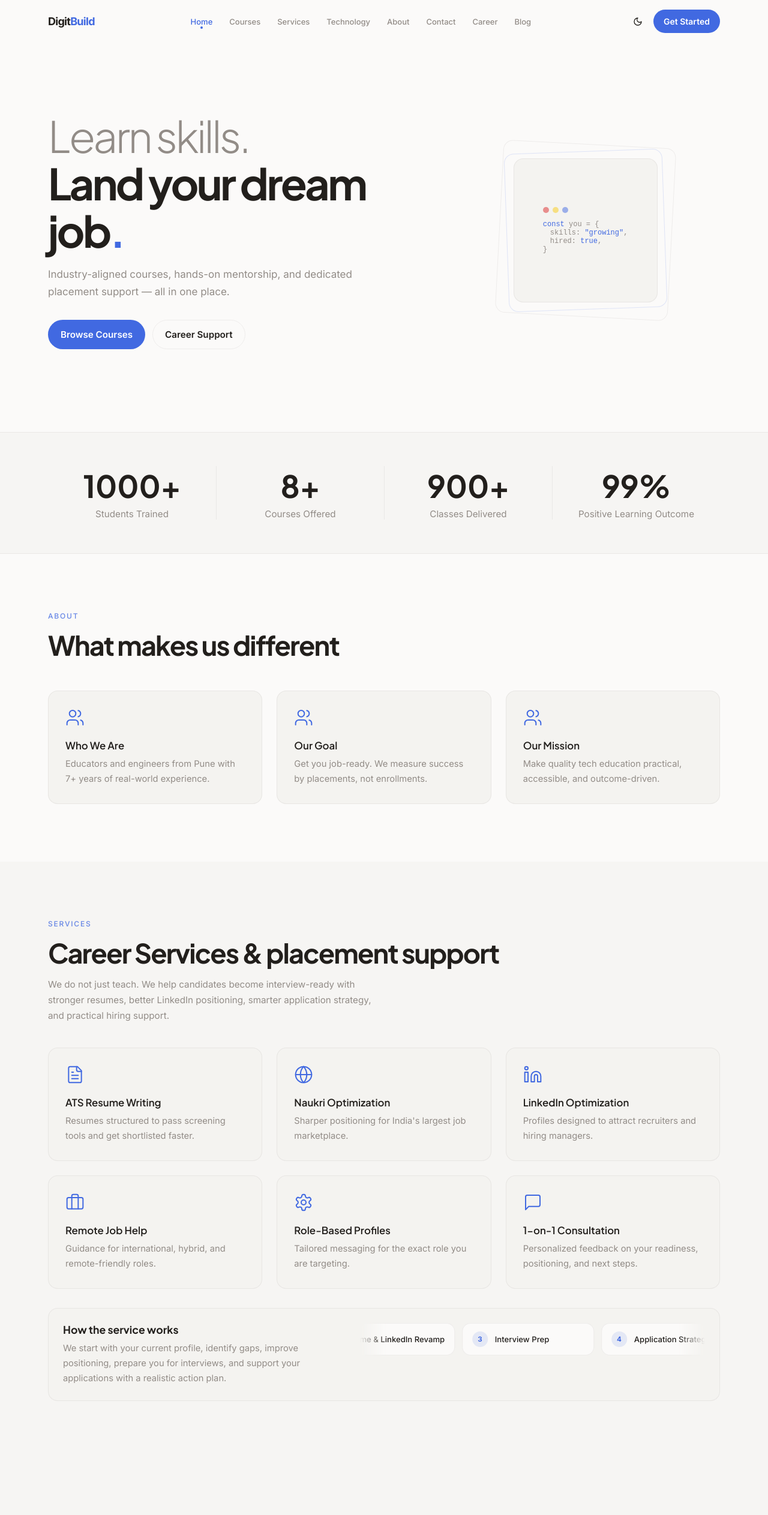
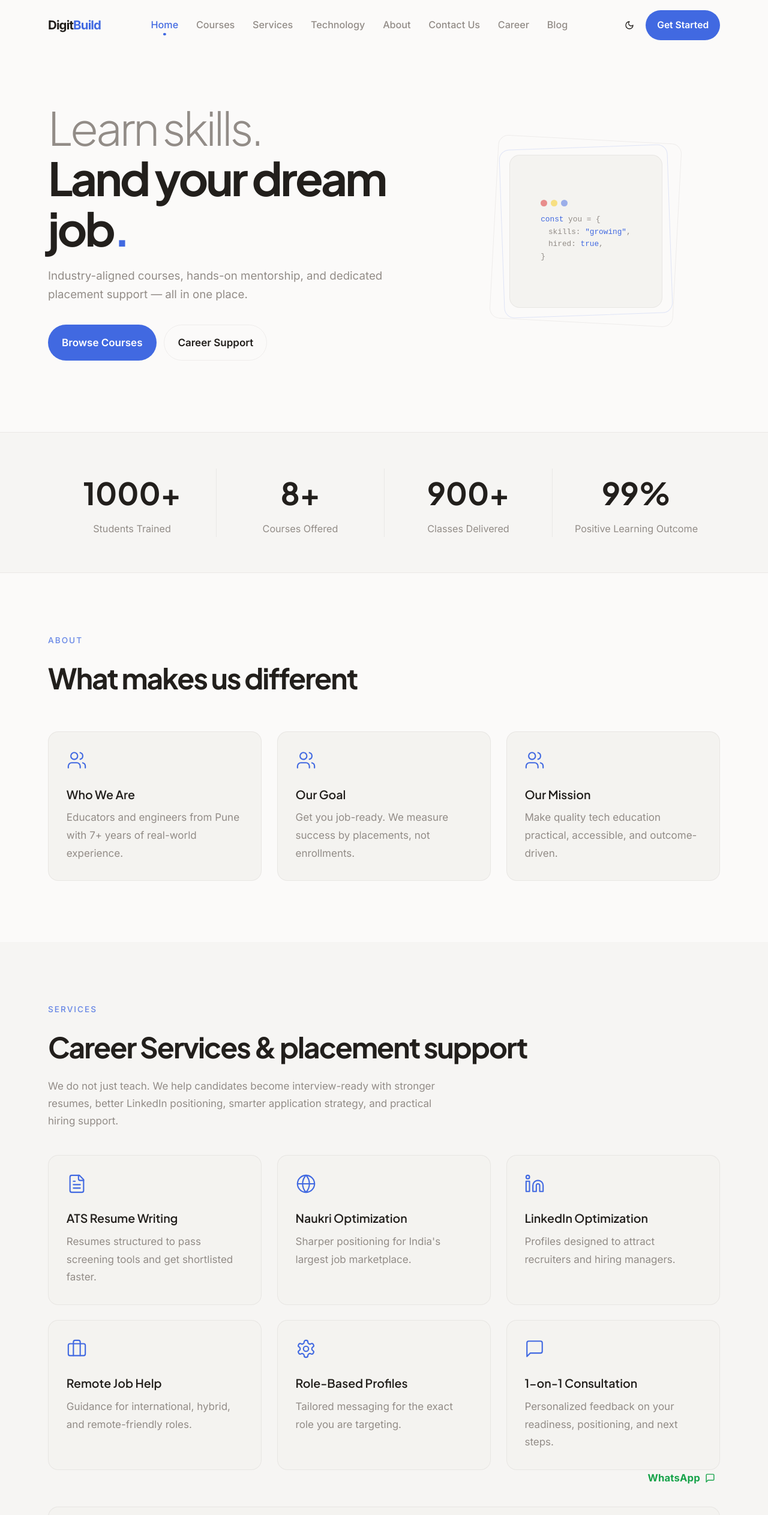
Before and after one commit to mosaicgenai-wq/digitBuild, a React (Vite) app in the folder apps/web/: page / in a window 1280 px wide. Shown: the top 2525 px of the page at 60% size. Built offline with nearby package versions, Linux system fonts and the light colour scheme.

Commit message:
service functionlity and font chnanged

```diff
--- a/apps/web/src/App.tsx
+++ b/apps/web/src/App.tsx
@@ -1,6 +1,6 @@
 import { AnimatePresence } from 'framer-motion';
-import { lazy, Suspense } from 'react';
-import { Navigate, Route, Routes } from 'react-router-dom';
+import { lazy, Suspense, useEffect } from 'react';
+import { Navigate, Route, Routes, useLocation } from 'react-router-dom';
 import { Footer } from './components/layout/Footer';
 import { Navbar } from './components/layout/Navbar';
 import { ToastProvider } from './components/toast/ToastProvider';
@@ -14,10 +14,43 @@ const AboutPage = lazy(() => import('./pages/AboutPage'));
 const ContactPage = lazy(() => import('./pages/ContactPage'));
 const BlogPage = lazy(() => import('./pages/BlogPage'));
 
+function ScrollManager() {
+  const location = useLocation();
+
+  useEffect(() => {
+    if (!location.hash) {
+      window.scrollTo({ top: 0, behavior: 'smooth' });
+      return;
+    }
+
+    const id = location.hash.slice(1);
+    let attempts = 0;
+
+    const scrollToSection = () => {
+      const element = document.getElementById(id);
+
+      if (element) {
+        element.scrollIntoView({ behavior: 'smooth', block: 'start' });
+        return;
+      }
+
+      attempts += 1;
+      if (attempts < 12) {
+        window.setTimeout(scrollToSection, 120);
+      }
+    };
+
+    scrollToSection();
+  }, [location.pathname, location.hash]);
+
+  return null;
+}
+
 export function App() {
   return (
     <ToastProvider>
       <div className="app-shell">
+        <ScrollManager />
         <Navbar />
         <Suspense fallback={<div className="page-skeleton" />}>
           <AnimatePresence mode="wait">
--- a/apps/web/src/components/layout/Footer.tsx
+++ b/apps/web/src/components/layout/Footer.tsx
@@ -5,11 +5,15 @@ const footerLinks = {
     { label: 'About', to: '/about' },
     { label: 'Career', to: '/career' },
     { label: 'Blog', to: '/blog' },
-    { label: 'Contact', to: '/contact' },
+    { label: 'Contact Us', to: '/contact' },
   ],
   Learn: [
     { label: 'All Courses', to: '/courses' },
-    { label: 'Tech Solutions', to: '/technology-services' },
+    { label: 'Placement Support', to: '/#career-support' },
+  ],
+  Services: [
+    { label: 'Career Services', to: '/#career-support' },
+    { label: 'Technology Services', to: '/technology-services' },
   ],
 };
 
@@ -20,7 +24,7 @@ export function Footer() {
         <div className="footer-grid">
           <div>
             <NavLink to="/" className="brand footer-brand">
-              digit<span>build</span>
+              Digit<span>Build</span>
             </NavLink>
             <p className="footer-copy">Career-focused tech education &amp; IT solutions from Pune, India.</p>
           </div>
@@ -42,7 +46,7 @@ export function Footer() {
         </div>
 
         <div className="footer-bottom">
-          <p>© 2026 DigitBuild. All rights reserved.</p>
+          <p>{String.fromCharCode(169)} 2026 DigitBuild. All rights reserved.</p>
         </div>
       </div>
     </footer>
--- a/apps/web/src/components/layout/Navbar.tsx
+++ b/apps/web/src/components/layout/Navbar.tsx
@@ -7,10 +7,10 @@ import { ButtonLink } from '../ui/Button';
 const links = [
   { label: 'Home', to: '/' },
   { label: 'Courses', to: '/courses' },
-  { label: 'Services', to: '/technology-services' },
+  { label: 'Services', to: '/#career-support' },
   { label: 'Technology', to: '/technology-services' },
   { label: 'About', to: '/about' },
-  { label: 'Contact', to: '/contact' },
+  { label: 'Contact Us', to: '/contact' },
   { label: 'Career', to: '/career' },
   { label: 'Blog', to: '/blog' },
 ];
@@ -52,7 +52,9 @@ export function Navbar() {
 
           <div className="nav-links desktop-only">
             {links.map((link) => {
-              const active = location.pathname === link.to;
+              const active = link.to.includes('#')
+                ? location.pathname === '/' && location.hash === '#career-support'
+                : location.pathname === link.to;
 
               return (
                 <NavLink key={link.to} to={link.to} className={`nav-link ${active ? 'is-active' : ''}`}>
@@ -69,7 +71,7 @@ export function Navbar() {
             </button>
 
             <div className="desktop-only">
-              <ButtonLink to="/courses" size="sm">
+              <ButtonLink to="/contact" size="sm">
                 Get Started
               </ButtonLink>
             </div>
@@ -94,7 +96,7 @@ export function Navbar() {
                 {link.label}
               </NavLink>
             ))}
-            <ButtonLink to="/courses" size="lg">
+            <ButtonLink to="/contact" size="lg">
               Get Started
             </ButtonLink>
           </motion.div>
--- a/apps/web/src/pages/ContactPage.tsx
+++ b/apps/web/src/pages/ContactPage.tsx
@@ -48,7 +48,7 @@ export default function ContactPage() {
       <section className="section-padding">
         <div className="container-custom">
           <Reveal>
-            <SectionEyebrow>Contact</SectionEyebrow>
+            <SectionEyebrow>Contact Us</SectionEyebrow>
             <h1 className="page-hero-title mb-12">
               Let's <span className="page-hero-muted">talk</span>
             </h1>
--- a/apps/web/src/pages/HomePage.tsx
+++ b/apps/web/src/pages/HomePage.tsx
@@ -20,7 +20,7 @@ const aboutCards = [
 ];
 
 const services = [
-  { icon: GraduationCap, title: 'Career Support', desc: 'Resume, profile, interview, and hiring guidance', to: '#career-support' },
+  { icon: GraduationCap, title: 'Career Support', desc: 'Resume, profile, interview, and hiring guidance', to: '/#career-support' },
   { icon: GraduationCap, title: 'Courses', desc: '8 industry-aligned programs', to: '/courses' },
   { icon: Laptop, title: 'Tech Solutions', desc: 'Web, mobile, AI development', to: '/technology-services' },
 ];
@@ -41,6 +41,7 @@ const supportProcess = [
   'Application Strategy',
   'Ongoing Support',
 ];
+const whatsappNumber = '+917385490573';
 
 const reasons = [
   { icon: BookOpen, title: 'Real Curriculum', desc: 'Built by working engineers, not textbook authors.' },
@@ -143,6 +144,10 @@ export default function HomePage() {
     return 'translateX(var(--testimonial-base-offset))';
   };
 
+  const careerSupportWhatsappLink = `https://wa.me/${whatsappNumber}?text=${encodeURIComponent(
+    'Hi DigitBuild, I want to know more about your Career Services & placement support.',
+  )}`;
+
   return (
     <main>
       <section className="hero-section">
@@ -165,7 +170,7 @@ export default function HomePage() {
             <Reveal delay={0.2}>
               <div className="hero-actions">
                 <ButtonLink to="/courses">Browse Courses</ButtonLink>
-                <ButtonLink to="#career-support" variant="pill-outline">
+                <ButtonLink to="/#career-support" variant="pill-outline">
                   Career Support
                 </ButtonLink>
               </div>
@@ -233,7 +238,7 @@ export default function HomePage() {
         </div>
       </section>
 
-      <section id="career-support" className="section-padding surface-section">
+      <section id="career-support" className="section-padding surface-section section-anchor">
         <div className="container-custom">
           <Reveal>
             <SectionEyebrow>Services</SectionEyebrow>
@@ -256,6 +261,12 @@ export default function HomePage() {
           </div>
 
           <Reveal delay={0.18}>
+            <div className="support-strip-action support-strip-action-top">
+              <a href={careerSupportWhatsappLink} target="_blank" rel="noreferrer" className="whatsapp-inline-link">
+                <span>WhatsApp</span>
+                <MessageSquare className="inline-link-icon" />
+              </a>
+            </div>
             <div className="support-strip">
               <div>
                 <h3 className="support-strip-title">How the service works</h3>
@@ -287,13 +298,13 @@ export default function HomePage() {
           <div className="card-grid card-grid-3">
             {services.map((service, index) => (
               <Reveal key={service.title} delay={index * 0.06}>
-                <a href={service.to} className="service-card-link">
+                <Link to={service.to} className="service-card-link">
                   <div className="info-card">
                     <service.icon className="info-icon" strokeWidth={1.5} />
                     <h3>{service.title}</h3>
                     <p>{service.desc}</p>
                   </div>
-                </a>
+                </Link>
               </Reveal>
             ))}
           </div>
--- a/apps/web/src/styles/global.css
+++ b/apps/web/src/styles/global.css
@@ -25,18 +25,21 @@
 }
 
 * { box-sizing: border-box; }
-html { scroll-behavior: smooth; }
+html { scroll-behavior: smooth; font-size: 17px; }
 body {
   margin: 0;
   background: hsl(var(--background));
   color: hsl(var(--foreground));
   font-family: 'Inter', sans-serif;
+  font-size: 1rem;
+  line-height: 1.6;
   -webkit-font-smoothing: antialiased;
   -moz-osx-font-smoothing: grayscale;
 }
-a { color: inherit; text-decoration: none; }
+a { color: inherit; text-decoration: none; cursor: pointer; }
 button, input, textarea, select { font: inherit; }
-button { cursor: pointer; }
+button, select, option, [role="button"], .btn, .nav-link, .footer-link, .inline-link, .back-link, .service-card-link, .whatsapp-link { cursor: pointer; }
+input, textarea { cursor: text; }
 h1, h2, h3, h4, h5, h6 { margin: 0; font-family: 'Plus Jakarta Sans', sans-serif; }
 p { margin: 0; }
 
@@ -56,10 +59,10 @@ p { margin: 0; }
 .navbar-scrolled { padding: 0.625rem 0; }
 .navbar-inner, .nav-actions, .nav-links { display: flex; align-items: center; }
 .navbar-inner { justify-content: space-between; gap: 1rem; }
-.brand { font-size: 1.125rem; font-weight: 700; letter-spacing: -0.04em; }
+.brand { font-size: 1.2rem; font-weight: 700; letter-spacing: -0.04em; }
 .nav-links { gap: 1.75rem; }
 .nav-link {
-  position: relative; color: hsl(var(--muted)); font-size: 13px; font-weight: 500;
+  position: relative; color: hsl(var(--muted)); font-size: 0.95rem; font-weight: 500;
   transition: color 0.2s ease;
 }
 .nav-link:hover, .nav-link.is-active { color: hsl(var(--primary)); }
@@ -83,8 +86,8 @@ p { margin: 0; }
   display: inline-flex; align-items: center; justify-content: center; gap: 0.35rem; border-radius: 999px;
   border: 1px solid transparent; font-weight: 600; transition: all 0.2s ease;
 }
-.btn-lg { padding: 0.875rem 1.25rem; font-size: 0.95rem; }
-.btn-sm { padding: 0.625rem 1rem; font-size: 0.875rem; }
+.btn-lg { padding: 0.9rem 1.3rem; font-size: 1rem; }
+.btn-sm { padding: 0.675rem 1.05rem; font-size: 0.92rem; }
 .btn-pill { background: hsl(var(--primary)); color: hsl(var(--primary-foreground)); }
 .btn-pill-outline { border-color: hsl(var(--border)); background: transparent; }
 .btn-pill-outline:hover { border-color: hsl(var(--primary) / 0.4); color: hsl(var(--primary)); }
@@ -101,8 +104,8 @@ p { margin: 0; }
 }
 .hero-title-muted, .page-hero-muted { font-weight: 300; color: hsl(var(--muted)); }
 .hero-copy, .page-hero-copy, .body-copy { color: hsl(var(--muted)); line-height: 1.7; }
-.hero-copy { max-width: 34rem; margin-bottom: 2rem; font-size: 1.0625rem; }
-.page-hero-copy { max-width: 34rem; margin: 0 auto; text-align: center; font-size: 0.95rem; }
+.hero-copy { max-width: 34rem; margin-bottom: 2rem; font-size: 1.1rem; }
+.page-hero-copy { max-width: 38rem; margin: 0 auto; text-align: center; font-size: 1rem; }
 .left-copy { margin: 0 0 2.5rem; text-align: left; }
 .hero-actions { display: flex; flex-wrap: wrap; gap: 0.75rem; }
 .hero-visual-wrap { justify-content: center; }
@@ -125,7 +128,9 @@ p { margin: 0; }
 
 .stats-band { border-top: 1px solid hsl(var(--border)); border-bottom: 1px solid hsl(var(--border)); background: hsl(var(--surface)); }
 .stats-grid { display: grid; grid-template-columns: repeat(4, 1fr); text-align: center; padding: 3.5rem 0; }
+.stats-grid.three-col { grid-template-columns: repeat(3, minmax(0, 1fr)); max-width: 64rem; margin: 0 auto; }
 .stat-card { padding: 0 1.5rem; }
+.stats-grid.three-col .stat-card { display: grid; place-items: center; text-align: center; }
 .stat-card + .stat-card { border-left: 1px solid hsl(var(--border)); }
 .counter { font-family: 'Plus Jakarta Sans', sans-serif; font-size: clamp(2.5rem, 4vw, 3.5rem); font-weight: 700; }
 .stat-card p { margin-top: 0.375rem; color: hsl(var(--muted)); font-size: 0.95rem; }
@@ -133,10 +138,11 @@ p { margin: 0; }
 .section-padding { padding: 6rem 0; }
 .surface-section { background: hsl(var(--surface)); }
 .section-eyebrow {
-  display: block; margin-bottom: 0.75rem; color: hsl(var(--primary) / 0.8); font-size: 0.75rem;
+  display: block; margin-bottom: 0.75rem; color: hsl(var(--primary) / 0.8); font-size: 0.8rem;
   font-weight: 500; letter-spacing: 0.15em; text-transform: uppercase;
 }
 .section-title { font-size: clamp(2rem, 4vw, 2.8rem); font-weight: 700; letter-spacing: -0.04em; }
+.section-anchor { scroll-margin-top: 7.5rem; }
 
 .card-grid { display: grid; gap: 1.5rem; }
 .card-grid-2 { grid-template-columns: repeat(2, minmax(0, 1fr)); }
@@ -152,10 +158,10 @@ p { margin: 0; }
 .info-icon { width: 2rem; height: 2rem; }
 .large-card-icon { width: 2.5rem; height: 2.5rem; }
 .info-card h3, .large-card h3, .service-item h3, .course-card h3, .blog-card h3, .reason-item h3 {
-  margin-bottom: 0.5rem; font-size: 1.05rem; font-weight: 600;
+  margin-bottom: 0.5rem; font-size: 1.15rem; font-weight: 600;
 }
 .info-card p, .large-card p, .service-item p, .reason-item p, .blog-excerpt {
-  color: hsl(var(--muted)); font-size: 0.92rem; line-height: 1.7;
+  color: hsl(var(--muted)); font-size: 1rem; line-height: 1.75;
 }
 
 .service-list { display: flex; flex-direction: column; gap: 0.75rem; }
@@ -248,8 +254,18 @@ p { margin: 0; }
   display: grid; grid-template-columns: 0.9fr 1.1fr; gap: 1.5rem; margin-top: 2rem; padding: 1.5rem;
   border: 1px solid hsl(var(--border)); border-radius: 1rem; background: hsl(var(--card));
 }
-.support-strip-title { margin-bottom: 0.5rem; font-size: 1.1rem; font-weight: 700; }
-.support-strip-copy { color: hsl(var(--muted)); font-size: 0.92rem; line-height: 1.7; }
+.support-strip-title { margin-bottom: 0.5rem; font-size: 1.15rem; font-weight: 700; }
+.support-strip-copy { color: hsl(var(--muted)); font-size: 1rem; line-height: 1.75; }
+.support-strip-action {
+  display: flex;
+  justify-content: flex-end;
+  margin-top: 1rem;
+  padding-right: 0.5rem;
+}
+.support-strip-action-top {
+  margin-top: 0;
+  margin-bottom: 1rem;
+}
 .support-steps-marquee {
   position: relative; overflow: hidden; border-radius: 0.875rem;
   -webkit-mask-image: linear-gradient(to right, transparent, black 8%, black 92%, transparent);
@@ -262,7 +278,7 @@ p { margin: 0; }
 .support-step {
   display: flex; align-items: center; gap: 0.75rem; padding: 0.85rem 1rem;
   border: 1px solid hsl(var(--border)); border-radius: 0.875rem; background: hsl(var(--background));
-  font-size: 0.82rem; font-weight: 500; min-width: 220px; white-space: nowrap;
+  font-size: 0.9rem; font-weight: 500; min-width: 220px; white-space: nowrap;
 }
 .support-step-index {
   display: inline-flex; align-items: center; justify-content: center; width: 1.6rem; height: 1.6rem;
@@ -303,7 +319,7 @@ p { margin: 0; }
 .filter-row { display: flex; flex-wrap: wrap; gap: 0.5rem; margin-bottom: 2.5rem; }
 .filter-chip {
   padding: 0.45rem 1rem; border-radius: 999px; border: 1px solid hsl(var(--border)); background: transparent;
-  color: hsl(var(--muted)); font-size: 0.75rem; font-weight: 500; transition: all 0.2s ease;
+  color: hsl(var(--muted)); font-size: 0.86rem; font-weight: 500; transition: all 0.2s ease;
 }
 .filter-chip:hover, .filter-chip.is-active { border-color: hsl(var(--primary)); background: hsl(var(--primary)); color: hsl(var(--primary-foreground)); }
 
@@ -359,6 +375,24 @@ p { margin: 0; }
   box-shadow: 0 10px 24px rgb(37 211 102 / 0.14);
 }
 .whatsapp-link .inline-link-icon { width: 1rem; height: 1rem; }
+.whatsapp-inline-link {
+  display: inline-flex;
+  align-items: center;
+  gap: 0.45rem;
+  color: #17a34a;
+  font-size: 0.98rem;
+  font-weight: 700;
+  letter-spacing: 0.01em;
+  transition: color 0.2s ease, transform 0.2s ease;
+}
+.whatsapp-inline-link .inline-link-icon {
+  width: 1rem;
+  height: 1rem;
+}
+.whatsapp-inline-link:hover {
+  color: #128c3b;
+  transform: translateX(2px);
+}
 
 .dark .whatsapp-link {
   background: hsl(var(--card));
@@ -368,18 +402,26 @@ p { margin: 0; }
   background: hsl(var(--secondary));
 }
 
+.dark .whatsapp-inline-link {
+  color: #34d46a;
+}
+
+.dark .whatsapp-inline-link:hover {
+  color: #5ee284;
+}
+
 .contact-grid { display: grid; grid-template-columns: 1fr 1fr; gap: 3rem; }
 .contact-details { display: grid; gap: 1.5rem; }
 .contact-item { display: flex; align-items: flex-start; gap: 0.75rem; }
 .contact-item-icon { width: 1rem; height: 1rem; margin-top: 0.125rem; color: hsl(var(--primary)); flex-shrink: 0; }
 .contact-item h4 { margin-bottom: 0.25rem; font-size: 0.9rem; }
-.contact-item p { color: hsl(var(--muted)); font-size: 0.9rem; }
+.contact-item p { color: hsl(var(--muted)); font-size: 0.98rem; }
 .map-wrap { overflow: hidden; border: 1px solid hsl(var(--border)); border-radius: 1rem; }
 .dark .map-wrap iframe { filter: invert(1) hue-rotate(180deg); }
 .contact-form { display: grid; gap: 1rem; }
 .field {
   width: 100%; padding: 0.8rem 1rem; border: 1px solid hsl(var(--border)); border-radius: 0.75rem;
-  background: transparent; color: hsl(var(--foreground)); font-size: 0.92rem; transition: border-color 0.2s ease, box-shadow 0.2s ease;
+  background: transparent; color: hsl(var(--foreground)); font-size: 0.98rem; transition: border-color 0.2s ease, box-shadow 0.2s ease;
 }
 .field::placeholder { color: hsl(var(--muted)); }
 .field:focus { outline: none; border-color: hsl(var(--primary)); box-shadow: 0 0 0 4px hsl(var(--primary) / 0.12); }
@@ -387,32 +429,30 @@ p { margin: 0; }
 .field-error { margin-top: 0.375rem; color: hsl(0 72% 51%); font-size: 0.75rem; }
 
 /* Select dropdown styling for dark mode */
-.field select {
-  background: hsl(var(--background));
-  color: hsl(var(--foreground));
-  cursor: pointer;
+select.field {
+  border-radius: 1.4rem;
+  background-color: hsl(var(--background));
+  background-image:
+    linear-gradient(45deg, transparent 50%, hsl(var(--foreground)) 50%),
+    linear-gradient(135deg, hsl(var(--foreground)) 50%, transparent 50%);
+  background-position:
+    calc(100% - 1.15rem) calc(50% - 0.12rem),
+    calc(100% - 0.8rem) calc(50% - 0.12rem);
+  background-size: 0.45rem 0.45rem, 0.45rem 0.45rem;
+  background-repeat: no-repeat;
   -webkit-appearance: none;
   -moz-appearance: none;
   appearance: none;
-  padding-right: 2.5rem;
-  position: relative;
+  padding-right: 3rem;
 }
-.field select::after {
-  content: '';
-  position: absolute;
-  right: 0.75rem;
-  top: 50%;
-  transform: translateY(-50%);
-  width: 0;
-  height: 0;
-  border-left: 0.375rem solid transparent;
-  border-right: 0.375rem solid transparent;
-  border-top: 0.375rem solid hsl(var(--foreground));
-  pointer-events: none;
+select.field:hover {
+  border-color: hsl(var(--primary) / 0.6);
+  box-shadow: 0 10px 24px hsl(var(--primary) / 0.08);
 }
-.field select option {
+select.field option {
   background: hsl(var(--card));
   color: hsl(var(--foreground));
+  cursor: pointer;
 }
 
 .blog-card { display: flex; flex-direction: column; width: 100%; padding: 1.5rem; text-align: left; }
@@ -453,17 +493,17 @@ p { margin: 0; }
 
 .site-footer { border-top: 1px solid hsl(var(--border)); }
 .footer-content { padding: 3.5rem 0; }
-.footer-grid { display: grid; grid-template-columns: repeat(3, 1fr); gap: 2.5rem; }
+.footer-grid { display: grid; grid-template-columns: 1.2fr 1fr 1fr 1fr; gap: 2.5rem; align-items: start; }
 .footer-brand { display: inline-block; margin-bottom: 0.75rem; }
-.footer-copy { max-width: 20rem; color: hsl(var(--muted)); font-size: 0.875rem; line-height: 1.7; }
+.footer-copy { max-width: 20rem; color: hsl(var(--muted)); font-size: 0.95rem; line-height: 1.75; }
 .footer-heading {
-  margin-bottom: 1rem; color: hsl(var(--foreground) / 0.5); font-size: 0.75rem; font-weight: 600;
+  margin-bottom: 1rem; color: hsl(var(--foreground) / 0.5); font-size: 0.8rem; font-weight: 600;
   letter-spacing: 0.12em; text-transform: uppercase;
 }
 .footer-list { display: grid; gap: 0.625rem; padding: 0; margin: 0; list-style: none; }
-.footer-link { color: hsl(var(--muted)); font-size: 0.875rem; }
+.footer-link { color: hsl(var(--muted)); font-size: 0.95rem; }
 .footer-link:hover { color: hsl(var(--primary)); }
-.footer-bottom { margin-top: 2.5rem; padding-top: 1.5rem; border-top: 1px solid hsl(var(--border)); text-align: center; color: hsl(var(--muted)); font-size: 0.75rem; }
+.footer-bottom { margin-top: 2.5rem; padding-top: 1.5rem; border-top: 1px solid hsl(var(--border)); text-align: center; color: hsl(var(--muted)); font-size: 0.85rem; }
 
 .toast-stack { position: fixed; right: 1rem; bottom: 1rem; z-index: 100; display: grid; gap: 0.75rem; }
 .toast {
@@ -481,6 +521,7 @@ p { margin: 0; }
 }
 
 @media (max-width: 767px) {
+  html { font-size: 16px; }
   .hero-grid, .split-section, .contact-grid, .card-grid-2, .card-grid-3, .footer-grid, .stats-grid, .career-grid, .career-process { grid-template-columns: 1fr; }
   .hero-grid { gap: 2rem; padding-top: 7rem; }
   .section-padding { padding: 4.5rem 0; }
@@ -493,6 +534,10 @@ p { margin: 0; }
   .order-mobile-last { order: 2; }
   .order-mobile-first { order: 1; }
   .support-strip { grid-template-columns: 1fr; }
+  .support-strip-action {
+    justify-content: flex-start;
+    padding-right: 0;
+  }
   .support-steps-marquee {
     -webkit-mask-image: none;
     mask-image: none;
```
